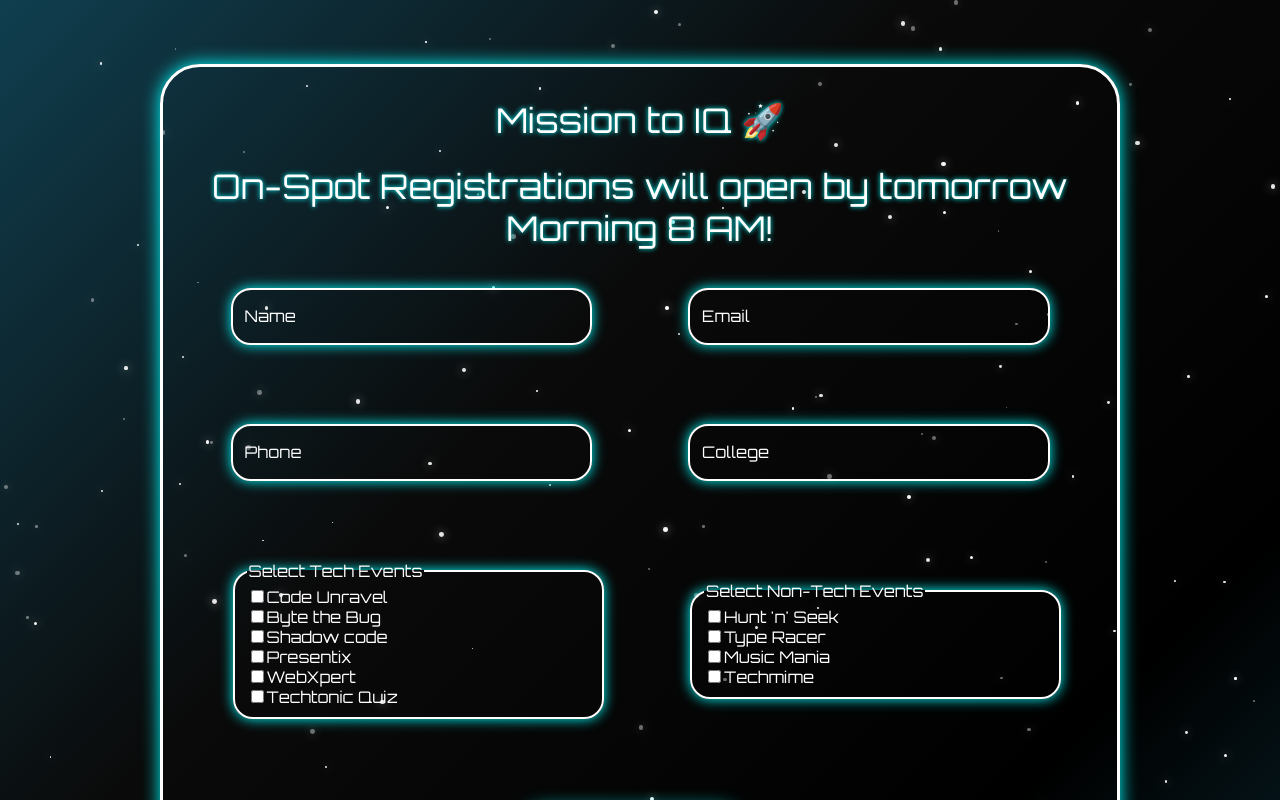
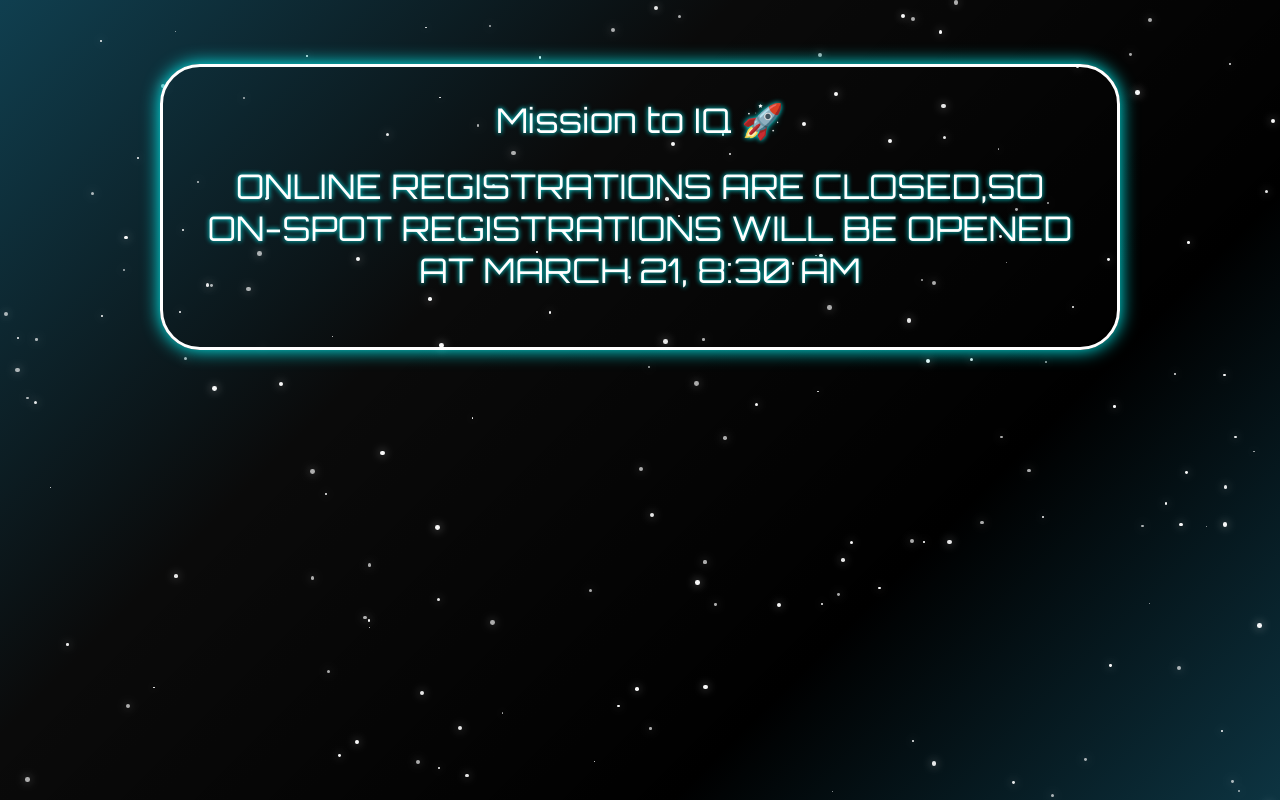
Before and after one commit to GiridharanSanthoshkumar/Iq_website, a React (Create React App) app in the folder client/: page /register in a window 1280 px wide. Shown: the top 800 px of the page. Built offline with nearby package versions, Linux system fonts and the light colour scheme.

Commit message:
online registrations closedgit add .

```diff
--- a/client/src/components/Home/SpaceTimer.jsx
+++ b/client/src/components/Home/SpaceTimer.jsx
@@ -14,10 +14,10 @@ const SpaceTimer = () => {
     const difference = targetDate - now;
 
     return {
-      days: Math.floor(difference / (1000 * 60 * 60 * 24)),
-      hours: Math.floor((difference % (1000 * 60 * 60 * 24)) / (1000 * 60 * 60)),
-      minutes: Math.floor((difference % (1000 * 60 * 60)) / (1000 * 60)),
-      seconds: Math.floor((difference % (1000 * 60)) / 1000),
+      days: Math.floor(0),
+      hours: Math.floor(0),
+      minutes: Math.floor(0),
+      seconds: Math.floor(0),
     };
   }
 
@@ -37,7 +37,7 @@ const SpaceTimer = () => {
         animate={{ opacity: 1, scale: 1 }}
         transition={{ duration: 1 }}
       >
-        <h2 className="timer-title">COUNTDOWN TO INFOQUEST'25</h2>
+        <h2 className="timer-title">ONLINE REGISTRATIONS ARE CLOSED,SO ON-SPOT REGISTRATIONS WILL BE OPENED AT MARCH 21 8:30 AM </h2>
         <div className="timer">
           <motion.div
             className="time-box"
--- a/client/src/components/Register.jsx
+++ b/client/src/components/Register.jsx
@@ -233,11 +233,11 @@ const Register = () => {
                         Mission to IQ 🚀
                     </Typography>
                     <Typography className="registerTitle input-field" variant={isMobile ? "h5" : "h4"} sx={{ textAlign: "center", color: "white", textShadow: "0 0 5px cyan", marginBottom: 3 , fontFamily: "Orbitron" }}>
-                        On-Spot Registrations will open by tomorrow Morning 8 AM!
+ONLINE REGISTRATIONS ARE CLOSED,SO ON-SPOT REGISTRATIONS WILL BE OPENED AT MARCH 21, 8:30 AM
                     </Typography>
 
                     {/* Form Fields */}
-                    <Grid container spacing={2} columnGap={10} rowGap={isMobile ? 2 : 8} style={{ display: "flex", flexDirection: "row", alignItems: "center", justifyContent: "center", marginTop: "2%" }}>
+                    <Grid container spacing={2} columnGap={10} rowGap={isMobile ? 2 : 8} style={{ display: "none", flexDirection: "row", alignItems: "center", justifyContent: "center", marginTop: "2%" }}>
                         <Grid item xs={12} sm={5}>
                             <TextField
                                 fullWidth
@@ -436,6 +436,7 @@ const Register = () => {
                         <Button
                             variant="contained"
                             sx={{
+                                display:"none",
                                 fontFamily:"Orbitron",
                                 background: "transparent",
                                 border: "2px solid white",
```
